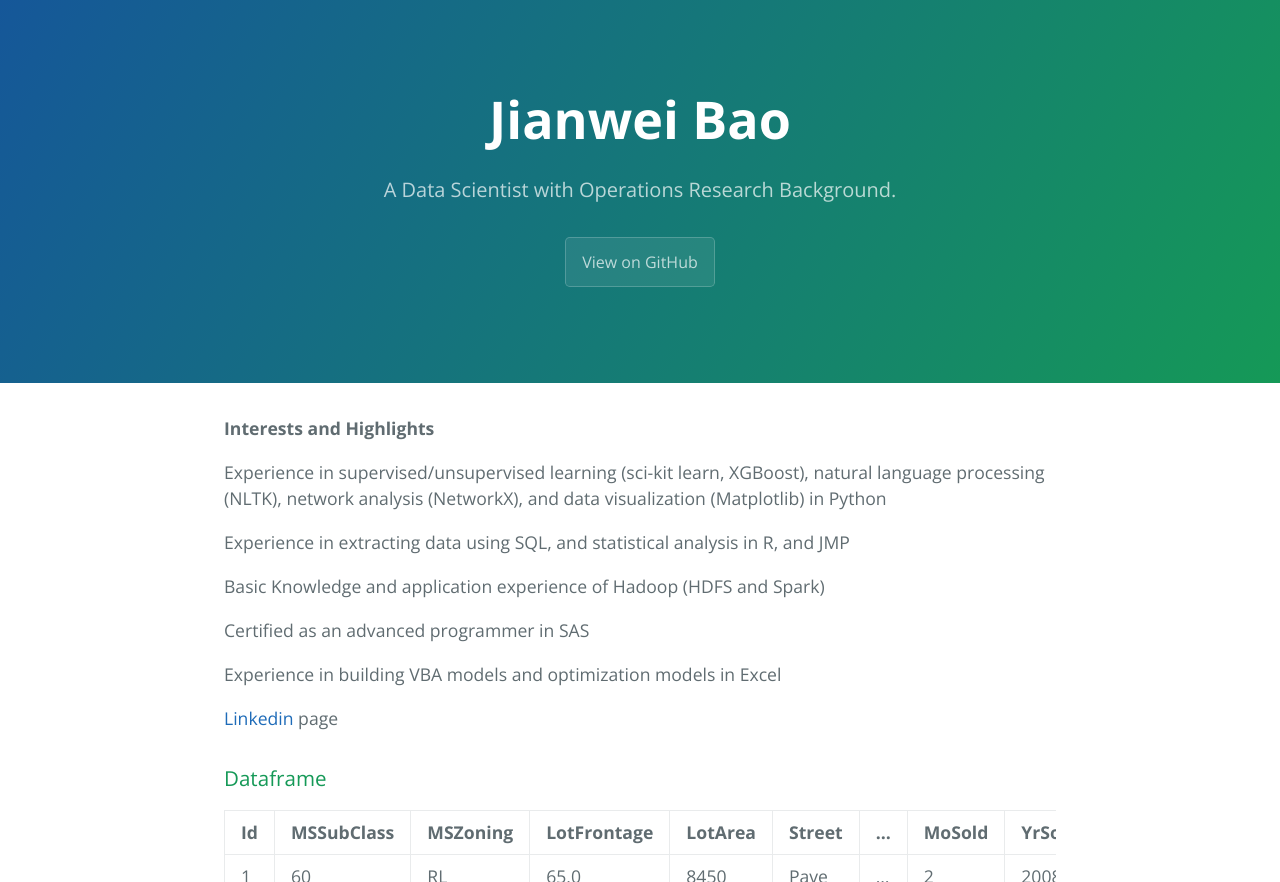
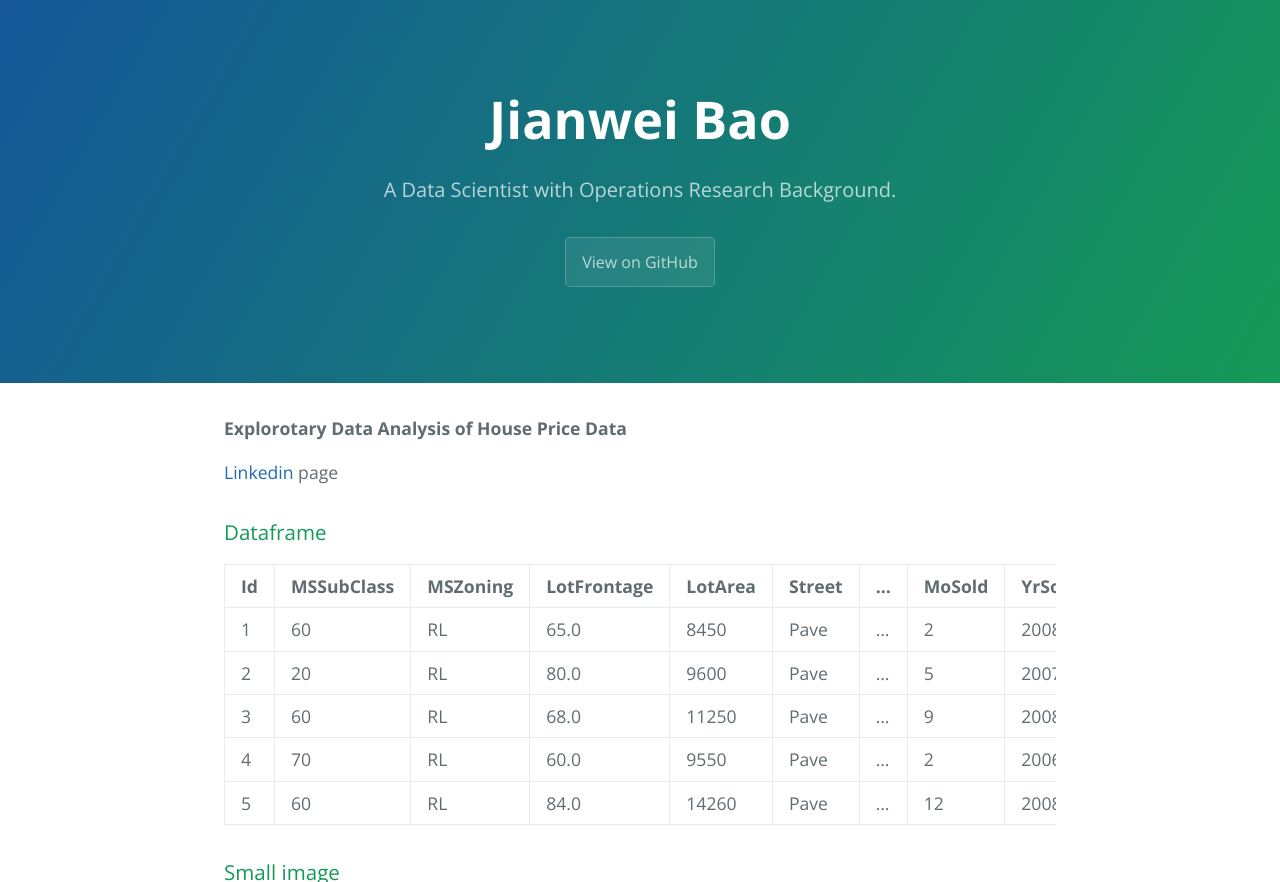
Before and after one commit to Jianwei-Bao/Jbao.github.io, a Jekyll site: the page built from index.md, in a window 1280 px wide and 900 px high, cut to the strip 0-882 px from the top of the window. Built offline with Jekyll 4.4.1, drawn with Linux system fonts in a browser that asks for light colours.

Commit message:
Update index.md

```diff
--- a/index.md
+++ b/index.md
@@ -2,17 +2,8 @@
 layout: default
 ---
 
-**Interests and Highlights**
+**Explorotary Data Analysis of House Price Data**
 
-Experience in supervised/unsupervised learning (sci-kit learn, XGBoost), natural language processing (NLTK), network analysis (NetworkX), and data visualization (Matplotlib) in Python
-
-Experience in extracting data using SQL, and statistical analysis in R, and JMP
-
-Basic Knowledge and application experience of Hadoop (HDFS and Spark)
-
-Certified as an advanced programmer in SAS
-
-Experience in building VBA models and optimization models in Excel
 
 <!-- and, _italic_, or ~~strikethrough~~. -->
 [Linkedin](https://www.linkedin.com/in/jianwei-bao/) page
```
